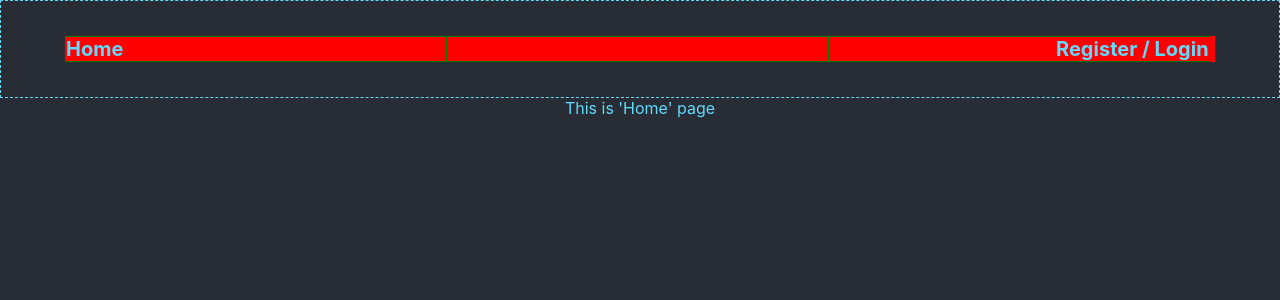
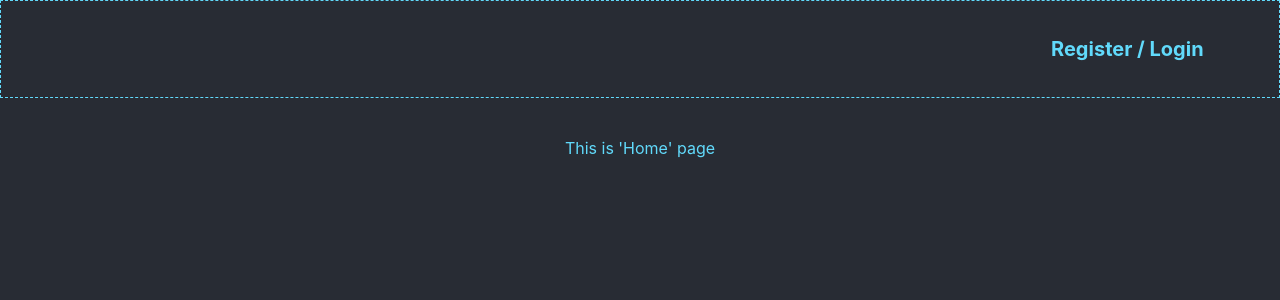
Before and after one commit to pitlimitCode/jwt-auth-refreshtoken, a React (Create React App) app: page / in a window 1280 px wide. Shown: the top 300 px of the page. Built offline with nearby package versions, Linux system fonts and the light colour scheme.

Commit message:
navbar oke

```diff
--- a/package.json
+++ b/package.json
@@ -1,6 +1,6 @@
 {
   "name": "jwt-auth-refreshtoken",
-  "version": "0.1.1",
+  "version": "0.1.2",
   "private": true,
   "dependencies": {
     "react": "^18.2.0",
--- a/src/index.js
+++ b/src/index.js
@@ -1,4 +1,4 @@
-import React from 'react';
+import {StrictMode} from 'react';
 import ReactDOM from 'react-dom/client';
 import './styles/index.css';
 
@@ -10,7 +10,7 @@ import App from './App';
 
 const root = ReactDOM.createRoot(document.getElementById('root'));
 root.render(
-  <React.StrictMode>
+  <StrictMode>
     <App />
-  </React.StrictMode>
+  </StrictMode>
 );
--- a/src/pages/Home.js
+++ b/src/pages/Home.js
@@ -1,12 +1,45 @@
 import '../styles/App.css';
 // import { Link } from 'react-router-dom';
+// import { Navigate } from "react-router-dom";
 
 import Navbar from './components/Navbar';
 
 export default function Home() {
+  const strg = sessionStorage
+  if(strg.getItem('login') == null){
+    strg.setItem('login', false);
+  }
+  const isLogin = strg.getItem('login');
+  let nav;
+  if (isLogin === 'true'){
+    nav =
+      {
+        navleft: {
+          path: '/profile',
+          name: 'Profile'
+        },
+        navright: {
+          path: '/login',
+          name: 'Logout'
+        }
+      }
+  } else {
+    nav =
+    {
+      navleft: {
+        path: '/profile',
+        name: ''
+      },
+      navright: {
+        path: '/login',
+        name: 'Register / Login'
+      }
+    }
+  }
+
   return (
     <div className="App">
-      <Navbar />
+      <Navbar send={{nav, isLogin}} />
       <div className='container'>
 
         <div className="flexcenter">
--- a/src/pages/Login.js
+++ b/src/pages/Login.js
@@ -1,30 +1,43 @@
 import '../styles/App.css';
 import { Link } from 'react-router-dom';
-// import { useEffect } from 'react';
+import { Navigate } from "react-router-dom";
 
 import Navbar from './components/Navbar';
 
 export default function Login() {
+  const strg = sessionStorage
+  const isLogin = strg.getItem('login');
+  let nav;
+  if (isLogin === 'false'){
+    nav =
+      {
+        navleft: {
+          path: '/',
+          name: 'Home'
+        },
+        navright: {
+          path: '/login',
+          name: ''
+        }
+      }
+  } else {
+    return <Navigate to="/" />;
+  }
 
-function inin() {
-  sessionStorage.setItem("login", true)
-  // console.log('inin')
-}
-function otot() {
-  sessionStorage.setItem("login", false)
-  // console.log('otot')
-}
+  function handleLogin() {
+    sessionStorage.setItem("login", true)
+  }
 
   return (
     <div className="App">
-      <Navbar />
+    <Navbar send={{nav, isLogin}} />
       <div className='container'>
 
-        <div className="">
+        <div className="flexcenter">
           This is 'Login' page
         </div>
-        <button onClick={otot}><Link to='/'>Logout</Link></button>
-        <button onClick={inin}><Link to='/'>Login</Link></button>
+
+        <button onClick={handleLogin}><Link to='/'>Login</Link></button>
       </div>
     </div>
   );
--- a/src/pages/Profile.js
+++ b/src/pages/Profile.js
@@ -1,15 +1,35 @@
 import '../styles/App.css';
 // import { Link } from 'react-router-dom';
+import { Navigate } from "react-router-dom";
 
 import Navbar from './components/Navbar';
 
 export default function Profile() {
+  const strg = sessionStorage
+  const isLogin = strg.getItem('login');
+  let nav;
+  if (isLogin === 'true'){
+    nav =
+      {
+        navleft: {
+          path: '/',
+          name: 'Home'
+        },
+        navright: {
+          path: '/login',
+          name: 'Logout'
+        }
+      }
+  } else {
+    return <Navigate to="/login" />;
+  }
+
   return (
     <div className="App">
-      <Navbar />
+    <Navbar send={{nav, isLogin}} />
       <div className='container'>
 
-        <div className="">
+        <div className="flexcenter">
           This is 'Profile' page
         </div>
 
--- a/src/pages/components/Navbar.js
+++ b/src/pages/components/Navbar.js
@@ -1,118 +1,24 @@
 import '../../styles/App.css';
 import { Link } from 'react-router-dom';
-// import { useLocation } from 'react-router-dom';
-// import { Link, useLocation } from 'react-router-dom';
-// import { useEffect } from 'react';
-// import { useState } from 'react';
-// import { useEffect, useState } from 'react';
 
-export default function Navbar() {
-  // const [isLogin, setIsLogin] = useState();
-  // console.log('ke1', isLogin);
+export default function Profile(test) {
+  // console.log('nav', test)
 
-  let custom = sessionStorage.getItem("login")
-  console.log('wkwk1', sessionStorage.getItem("login"));
-
-  if(sessionStorage.getItem("login") == null){
-    // console.log('tesss')
-    // setIsLogin(false);
+  function handleLogout() {
     sessionStorage.setItem("login", false)
   }
 
-  // function handleAuthen(log) {
-  //   sessionStorage.setItem("users", log)
-  // }
-
-  // const path = useLocation().pathname;
-  // const isLogin = sessionStorage.getItem("login");
-
-
-
-  // const [navLeft, setNavLeft] = useState();
-  // const [navCounter, setNavCounter] = useState();
-  // const [navRight, setNavRight] = useState();
-
-
-  // useEffect(() => {
-
-    // console.log('cek bool', Boolean(sessionStorage.getItem("login")));
-    // const isNotLogin2 = sessionStorage.getItem("login")
-
-    // console.log('wkwk1', sessionStorage.getItem("login"));
-
-    // if(sessionStorage.getItem("login") == null){
-    //   // console.log('tesss')
-    //   setIsLogin(false);
-    //   sessionStorage.setItem("login", false)
-    // }
-
-    // const isNotLogin3 = Boolean(isNotLogin2)
-    // console.log('wkwk2', isNotLogin3);
-    // setIsLogin(isLogin2);
-
-    // if(custom == 'true'){
-    //   setIsLogin(true);
-    //   sessionStorage.setItem("login", true)
-    // } else {
-    //   // console.log('a1', isLogin2)
-    //   setIsLogin(false);
-    //   sessionStorage.setItem("login", false)
-    // }
-
-
-    // if(sessionStorage.getItem("users") == null){
-    //   setIsLogin(true);
-    //   sessionStorage.setItem("users", null)
-    // };
-
-    // setIsLogin((sessionStorage.getItem("login")));
-    // console.log('ke2', isLogin);
-    // console.log(typeof(isLogin2));
-
-  //   if(path == '/login'){
-
-  //   }
-  //   if(path == '/profile'){
-
-  //   }
-
-  //   setNavRight(isLogin)
-  // }, []);
-
-  // console.log(sessionStorage);
-  // console.log(path);
-
-  // console.log('wkwk2', isLogin);
-function inin() {
-  sessionStorage.setItem("login", true)
-  // console.log('inin')
-}
-function otot() {
-  sessionStorage.setItem("login", false)
-  // console.log('otot')
-}
   return (
     <div className="navbar">
       <div className='container'>
-
         <div className='navBarCenter'>
 
-          {/* <div className='navPart flexleft'><Link to='/'>Home</Link></div> */}
           <div className='navPart flexleft'>
-            { (custom == 'true')
-              ? <Link to='/profile'>Profile</Link>
-              : <Link to='/'>Home</Link>
-            }
+            <Link to={test.send?.nav?.navleft.path}>{test.send?.nav?.navleft.name}</Link>
           </div>
 
-          {/* <div className='navPart flexcenter'>Time CountDown</div> */}
-          {/* <div className='navPart flexcenter'>
-            <div className='counterBorder'>
-              <div className='counter'> 15 </div>
-            </div>
-          </div> */}
           <div className='navPart flexcenter'>
-            { (custom == 'true')
+            { (test.send?.isLogin === 'true')
               ? <div className='counterBorder'>
                   <div className='counter'> 15 </div>
                 </div>
@@ -120,19 +26,19 @@ function otot() {
             }
           </div>
 
-          {/* <div className='navPart flexcenter'><Link to='/profile'>Profile</Link></div>
-          <div className='navPart flexright'><Link to='/login'>Login</Link></div> */}
           <div className='navPart flexright'>
-            { (custom == 'true')
-              ? <div onClick={otot}><Link to='/login'>Logout</Link></div>
-              : <div onClick={inin}><Link to='/login'>Register / Login</Link></div>
+            { (test.send?.isLogin === 'true')
+              ? <div onClick={handleLogout}>
+                  <Link to={test.send?.nav?.navright.path}>
+                    {test.send?.nav?.navright.name}
+                  </Link>
+                </div>
+              : <Link to={test.send?.nav?.navright.path}>{test.send?.nav?.navright.name}</Link>
             }
           </div>
 
         </div>
-
       </div>
-
     </div>
-  )
+  );
 }
--- a/src/styles/App.css
+++ b/src/styles/App.css
@@ -30,14 +30,15 @@
 
 .navbar{
   min-height: 12vh;
-  border: 1px dashed var(--color2);
   font-weight: bold;
+  margin-bottom: 5vh;
 
   position: relative;
+
+  border: 1px dashed var(--color2);
 }
 
 .navBarCenter{
-  background-color: red;
   display: flex;
   flex-direction: row;
   width: 90%;
@@ -45,13 +46,16 @@
   position: absolute;
   top: 50%;
   transform: translateY(-50%);
+
+  /* background-color: red; */
 }
 
 .navPart{
-  border: 1px solid green;
   /* width: 20%; */
   /* width: 25%; */
   width: 33%;
+
+  /* border: 1px solid green; */
 }
 
 a{
```
Also changed, not shown: src/App.js (+5 -3 lines), toDo.txt, 2 other files (tests, documents, lock files or other folders).
